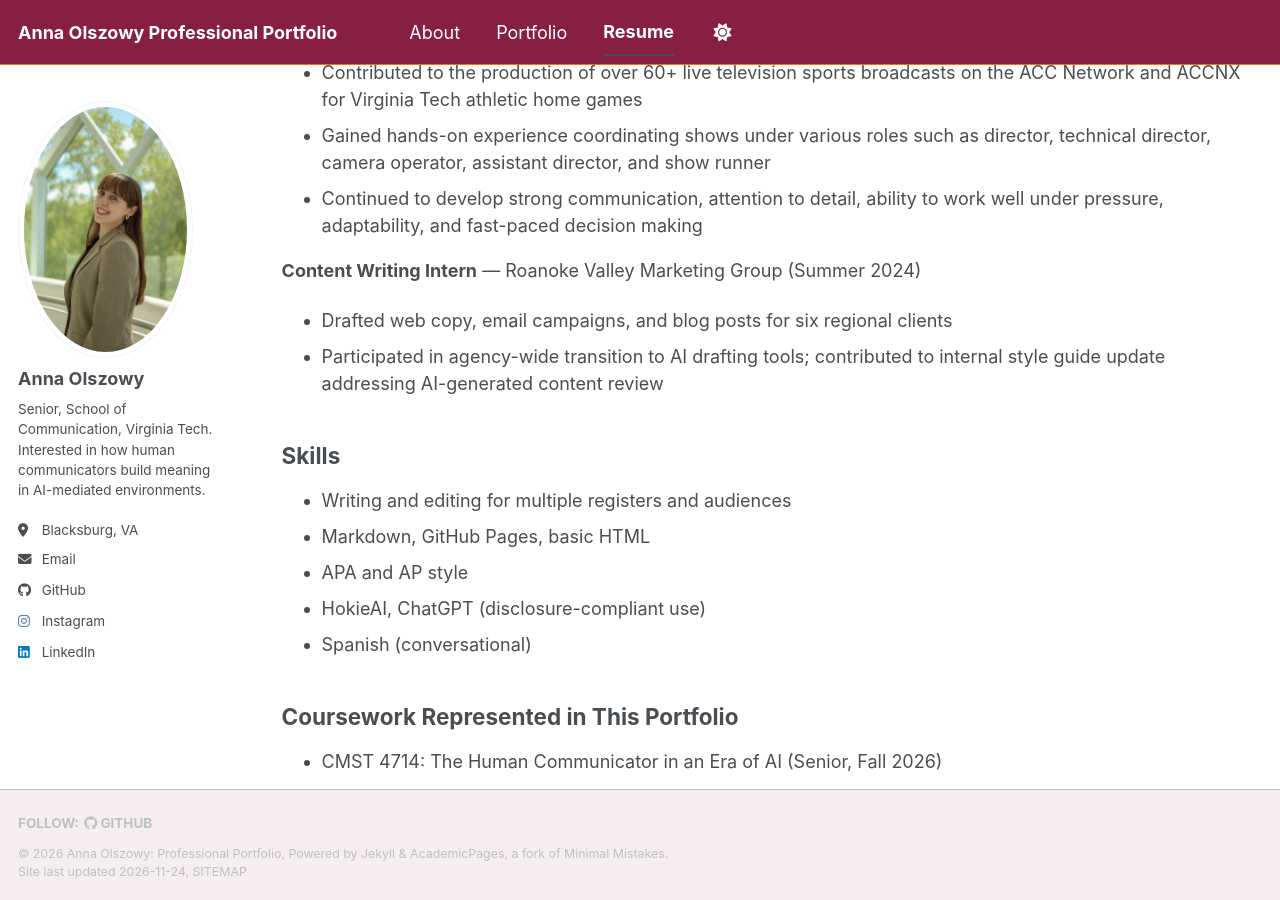
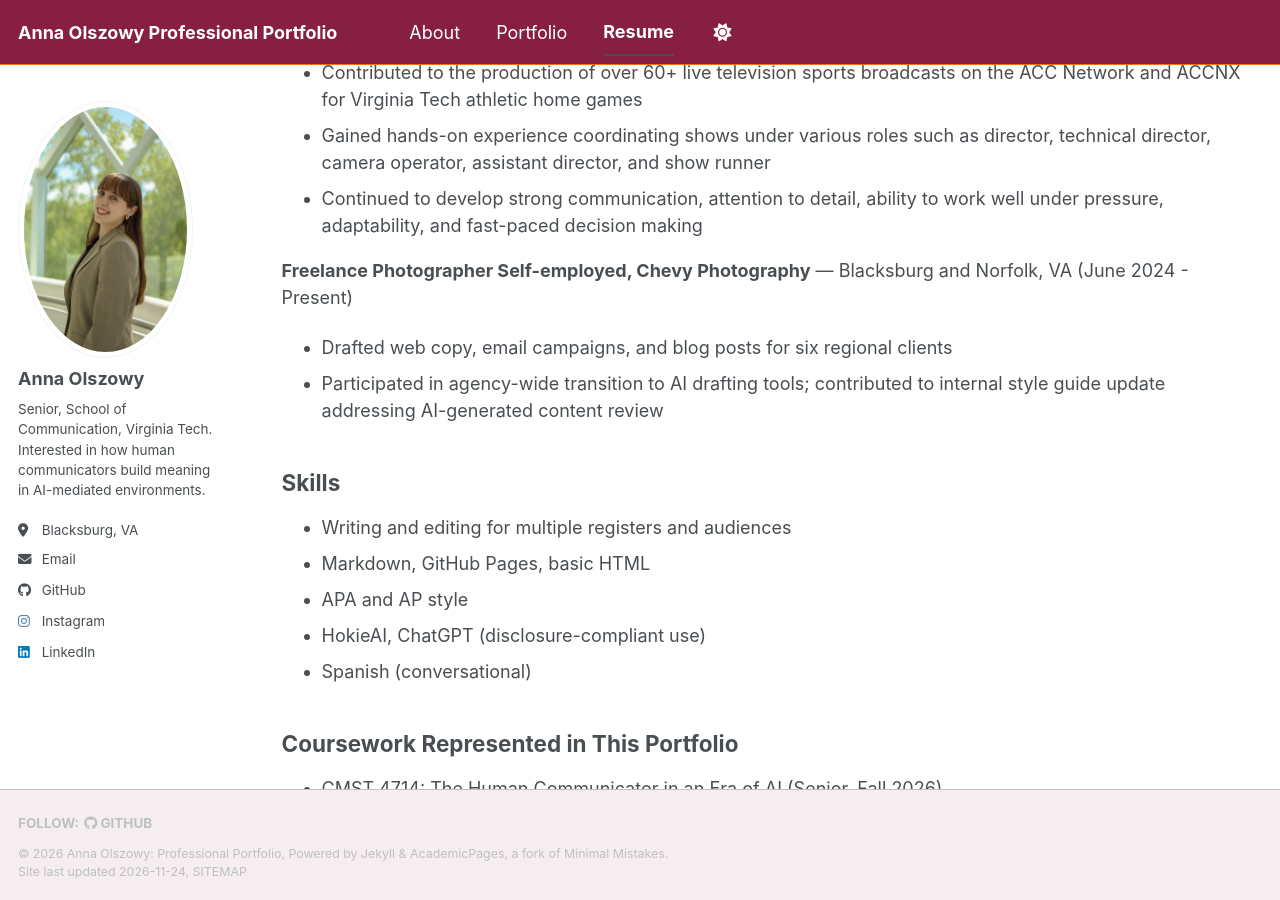
Before and after one commit to annaolszowy27/annaolszowy27.github.io, a Jekyll site: the page built from _pages/cv.md, in a window 1280 px wide and 900 px high, scrolled down 486 px. Built offline with Jekyll 4.4.1, drawn with Linux system fonts in a browser that asks for light colours; a script bundle is joined from its source files by our own code; library files that are not in the unit come from our copies.

Commit message:
Update cv.md

```diff
--- a/_pages/cv.md
+++ b/_pages/cv.md
@@ -30,7 +30,7 @@ B.A. Major in Communication, Minor in Professional Sales
 - Gained hands-on experience coordinating shows under various roles such as director, technical director, camera operator, assistant director, and show runner
 - Continued to develop strong communication, attention to detail, ability to work well under pressure, adaptability, and fast-paced decision making
 
-**Content Writing Intern** — Roanoke Valley Marketing Group (Summer 2024)
+**Freelance Photographer Self-employed, Chevy Photography** — Blacksburg and Norfolk, VA (June 2024 - Present)
 - Drafted web copy, email campaigns, and blog posts for six regional clients
 - Participated in agency-wide transition to AI drafting tools; contributed to internal
   style guide update addressing AI-generated content review
```
